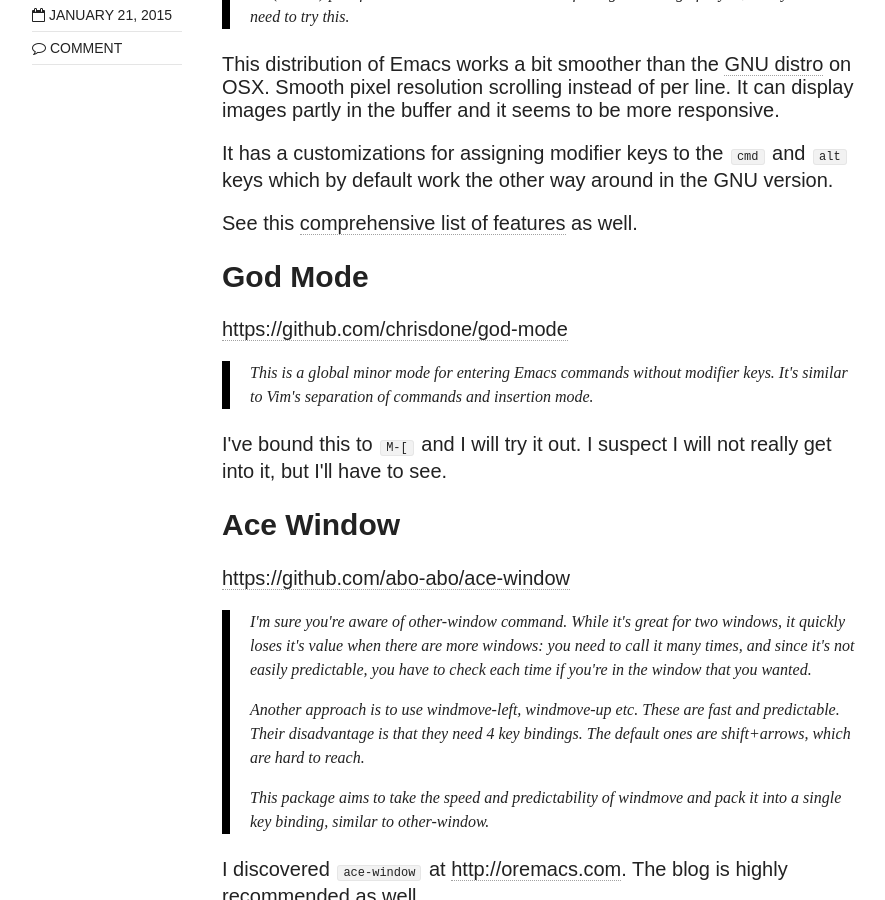
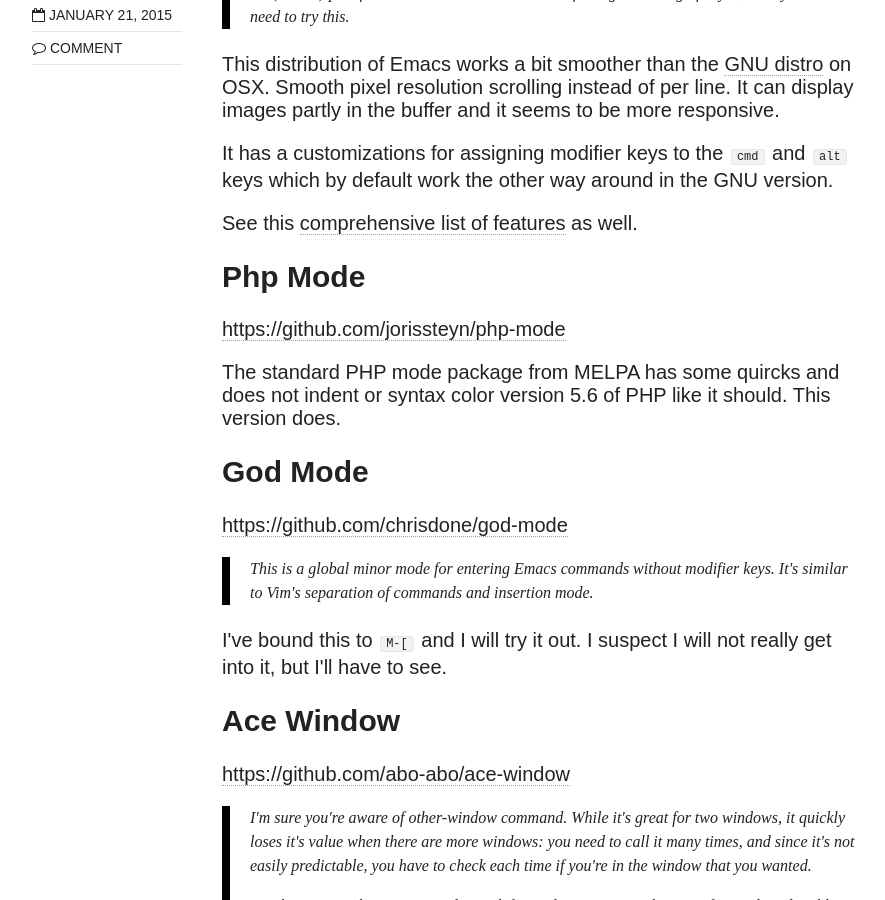
Before and after one commit to remyhonig/blog, a Jekyll site: the page built from _posts/2015-01-21-my-latest-emacs-discoveries.html, in a window 1280 px wide and 900 px high, scrolled down 553 px. Shown: the whole window, without its empty margins (128-1013 px from the left). Built offline with Jekyll 4.4.1, drawn with Linux system fonts in a browser that asks for light colours; nearby versions of some CDN libraries; comment, search, counter and statistics services are not loaded.

Commit message:
Added paragraph

```diff
--- a/_posts/2015-01-21-my-latest-emacs-discoveries.html
+++ b/_posts/2015-01-21-my-latest-emacs-discoveries.html
@@ -43,8 +43,23 @@
 </div>
 
 <div id="outline-container-sec-2" class="outline-2">
-<h2 id="sec-2">God Mode</h2>
+<h2 id="sec-2">Php Mode</h2>
 <div class="outline-text-2" id="text-2">
+<p>
+<a href="https://github.com/jorissteyn/php-mode">https://github.com/jorissteyn/php-mode</a>
+</p>
+
+<p>
+The standard PHP mode package from MELPA has some quircks and does not
+indent or syntax color version 5.6 of PHP like it should. This version
+does.
+</p>
+</div>
+</div>
+
+<div id="outline-container-sec-3" class="outline-2">
+<h2 id="sec-3">God Mode</h2>
+<div class="outline-text-2" id="text-3">
 <p>
 <a href="https://github.com/chrisdone/god-mode">https://github.com/chrisdone/god-mode</a>
 </p>
@@ -64,9 +79,9 @@
 </div>
 </div>
 
-<div id="outline-container-sec-3" class="outline-2">
-<h2 id="sec-3">Ace Window</h2>
-<div class="outline-text-2" id="text-3">
+<div id="outline-container-sec-4" class="outline-2">
+<h2 id="sec-4">Ace Window</h2>
+<div class="outline-text-2" id="text-4">
 <p>
 <a href="https://github.com/abo-abo/ace-window">https://github.com/abo-abo/ace-window</a>
 </p>
@@ -98,9 +113,9 @@
 </div>
 </div>
 
-<div id="outline-container-sec-4" class="outline-2">
-<h2 id="sec-4">Req Package</h2>
-<div class="outline-text-2" id="text-4">
+<div id="outline-container-sec-5" class="outline-2">
+<h2 id="sec-5">Req Package</h2>
+<div class="outline-text-2" id="text-5">
 <p>
 <a href="https://github.com/edvorg/req-package">https://github.com/edvorg/req-package</a>
 </p>
@@ -128,9 +143,9 @@
 </div>
 </div>
 
-<div id="outline-container-sec-5" class="outline-2">
-<h2 id="sec-5">Anchored Transpose</h2>
-<div class="outline-text-2" id="text-5">
+<div id="outline-container-sec-6" class="outline-2">
+<h2 id="sec-6">Anchored Transpose</h2>
+<div class="outline-text-2" id="text-6">
 <p>
 <a href="http://www.emacswiki.org/emacs/AnchoredTranspose">http://www.emacswiki.org/emacs/AnchoredTranspose</a>
 </p>
```
